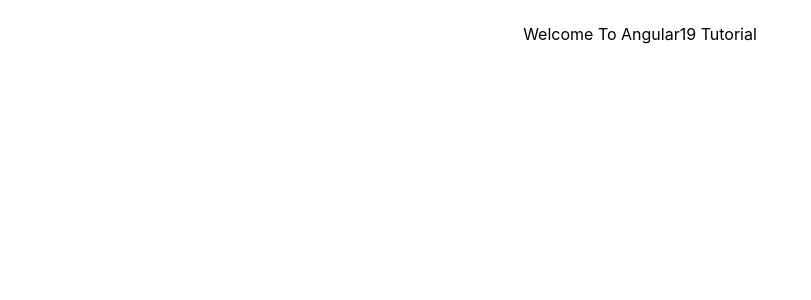
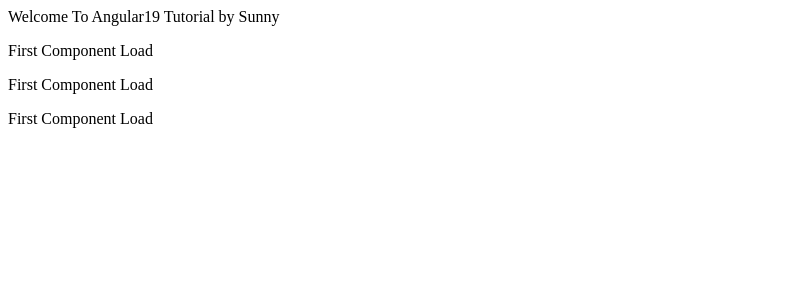
Before and after one commit to sunnysood1may/Angular19Tutorial, an Angular app: page / in a window 1280 px wide. Shown: the top 300 px of the page, without its empty margins (0-811 px from the left). Built offline with nearby package versions, Linux system fonts and the light colour scheme.

Commit message:
Components in Angular

```diff
--- a/src/app/app.component.html
+++ b/src/app/app.component.html
@@ -1,96 +1,5 @@
-<!-- * * * * * * * * * * * * * * * * * * * * * * * * * * * * * * * -->
-<!-- * * * * * * * * * * * The content below * * * * * * * * * * * -->
-<!-- * * * * * * * * * * is only a placeholder * * * * * * * * * * -->
-<!-- * * * * * * * * * * and can be replaced.  * * * * * * * * * * -->
-<!-- * * * * * * * * * * * * * * * * * * * * * * * * * * * * * * * -->
-<!-- * * * * * * * * * Delete the template below * * * * * * * * * -->
-<!-- * * * * * * * to get started with your project! * * * * * * * -->
-<!-- * * * * * * * * * * * * * * * * * * * * * * * * * * * * * * * -->
+<style>
 
-<style>
-  :host {
-    --bright-blue: oklch(51.01% 0.274 263.83);
-    --electric-violet: oklch(53.18% 0.28 296.97);
-    --french-violet: oklch(47.66% 0.246 305.88);
-    --vivid-pink: oklch(69.02% 0.277 332.77);
-    --hot-red: oklch(61.42% 0.238 15.34);
-    --orange-red: oklch(63.32% 0.24 31.68);
-
-    --gray-900: oklch(19.37% 0.006 300.98);
-    --gray-700: oklch(36.98% 0.014 302.71);
-    --gray-400: oklch(70.9% 0.015 304.04);
-
-    --red-to-pink-to-purple-vertical-gradient: linear-gradient(
-      180deg,
-      var(--orange-red) 0%,
-      var(--vivid-pink) 50%,
-      var(--electric-violet) 100%
-    );
-
-    --red-to-pink-to-purple-horizontal-gradient: linear-gradient(
-      90deg,
-      var(--orange-red) 0%,
-      var(--vivid-pink) 50%,
-      var(--electric-violet) 100%
-    );
-
-    --pill-accent: var(--bright-blue);
-
-    font-family: "Inter", -apple-system, BlinkMacSystemFont, "Segoe UI", Roboto,
-      Helvetica, Arial, sans-serif, "Apple Color Emoji", "Segoe UI Emoji",
-      "Segoe UI Symbol";
-    box-sizing: border-box;
-    -webkit-font-smoothing: antialiased;
-    -moz-osx-font-smoothing: grayscale;
-  }
-
-  h1 {
-    font-size: 3.125rem;
-    color: var(--gray-900);
-    font-weight: 500;
-    line-height: 100%;
-    letter-spacing: -0.125rem;
-    margin: 0;
-    font-family: "Inter Tight", -apple-system, BlinkMacSystemFont, "Segoe UI", Roboto,
-      Helvetica, Arial, sans-serif, "Apple Color Emoji", "Segoe UI Emoji",
-      "Segoe UI Symbol";
-  }
-
-  p {
-    margin: 0;
-    color: var(--gray-700);
-  }
-
-  main {
-    width: 100%;
-    min-height: 100%;
-    display: flex;
-    justify-content: center;
-    align-items: center;
-    padding: 1rem;
-    box-sizing: inherit;
-    position: relative;
-  }
-
-  .angular-logo {
-    max-width: 9.2rem;
-  }
-
-  .content {
-    display: flex;
-    justify-content: space-around;
-    width: 100%;
-    max-width: 700px;
-    margin-bottom: 3rem;
-  }
-
-  .content h1 {
-    margin-top: 1.75rem;
-  }
-
-  .content p {
-    margin-top: 1.5rem;
-  }
 
   .divider {
     width: 1px;
@@ -179,17 +88,11 @@
 
 <main class="main">
   <div class="content">
-    Welcome To Angular19 Tutorial
+    Welcome To Angular19 Tutorial by Sunny
   </div>
+  <app-first />
+  <app-first></app-first>
+  <app-first />
 </main>
 
-<!-- * * * * * * * * * * * * * * * * * * * * * * * * * * * * * * * * -->
-<!-- * * * * * * * * * * * The content above * * * * * * * * * * * * -->
-<!-- * * * * * * * * * * is only a placeholder * * * * * * * * * * * -->
-<!-- * * * * * * * * * * and can be replaced.  * * * * * * * * * * * -->
-<!-- * * * * * * * * * * * * * * * * * * * * * * * * * * * * * * * * -->
-<!-- * * * * * * * * * * End of Placeholder  * * * * * * * * * * * * -->
-<!-- * * * * * * * * * * * * * * * * * * * * * * * * * * * * * * * * -->
-
-
 <router-outlet />
--- a/src/app/app.component.ts
+++ b/src/app/app.component.ts
@@ -1,9 +1,10 @@
 import { Component } from '@angular/core';
 import { RouterOutlet } from '@angular/router';
+import { FirstComponent } from './first/first.component';
 
 @Component({
   selector: 'app-root',
-  imports: [RouterOutlet],
+  imports: [RouterOutlet, FirstComponent],
   templateUrl: './app.component.html',
   styleUrl: './app.component.css'
 })
--- /dev/null
+++ b/src/app/first/first.component.html
@@ -0,0 +1 @@
+<p>{{title}}</p>
--- /dev/null
+++ b/src/app/first/first.component.ts
@@ -0,0 +1,12 @@
+import { Component } from '@angular/core';
+
+@Component({
+  selector: 'app-first',
+  imports: [],
+  templateUrl: './first.component.html',
+  styleUrl: './first.component.css'
+})
+export class FirstComponent {
+  title = "First Component Load";
+
+}
--- a/tsconfig.json
+++ b/tsconfig.json
@@ -1,7 +1,7 @@
 /* To learn more about Typescript configuration file: https://www.typescriptlang.org/docs/handbook/tsconfig-json.html. */
 /* To learn more about Angular compiler options: https://angular.dev/reference/configs/angular-compiler-options. */
 {
-  "compileOnSave": false,
+  "compileOnSave": true,
   "compilerOptions": {
     "outDir": "./dist/out-tsc",
     "strict": true,
```
Also changed, not shown: src/app/first/first.component.css (added), 1 other file (tests, documents, lock files or other folders).
